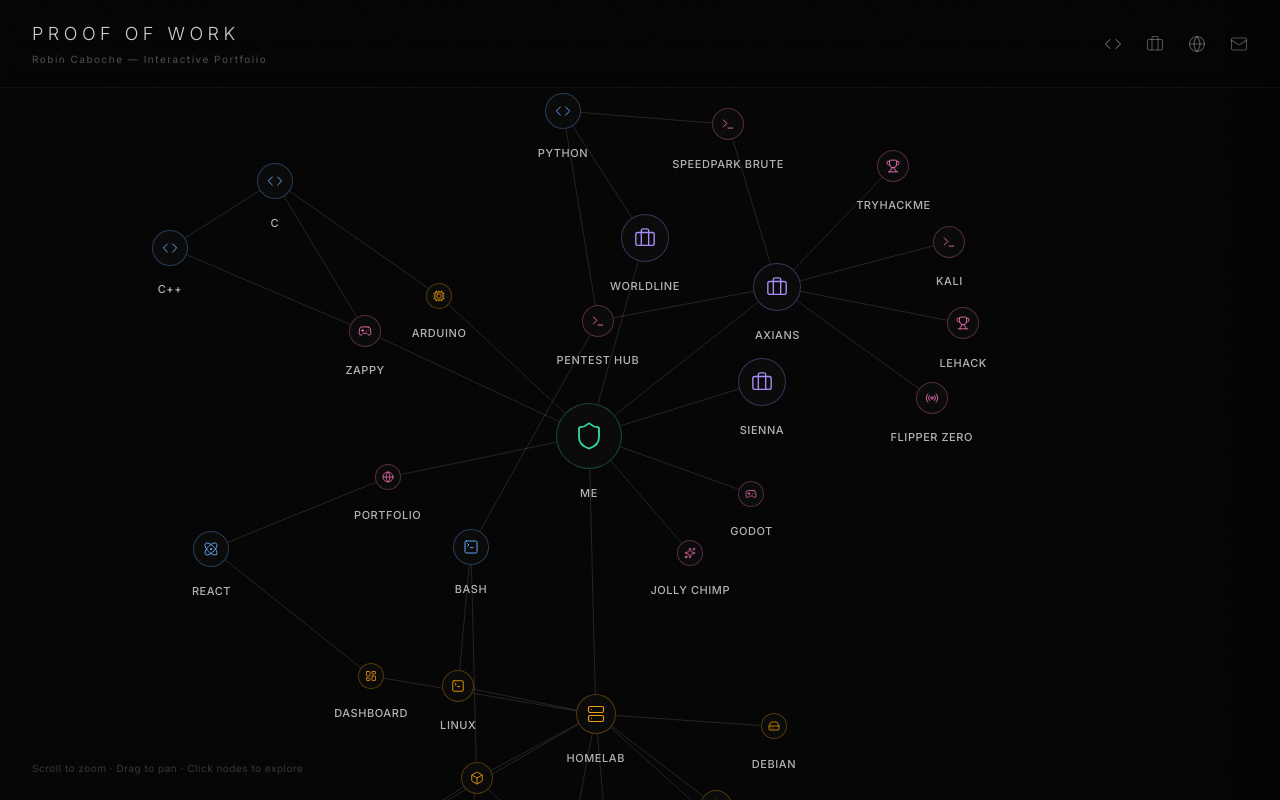
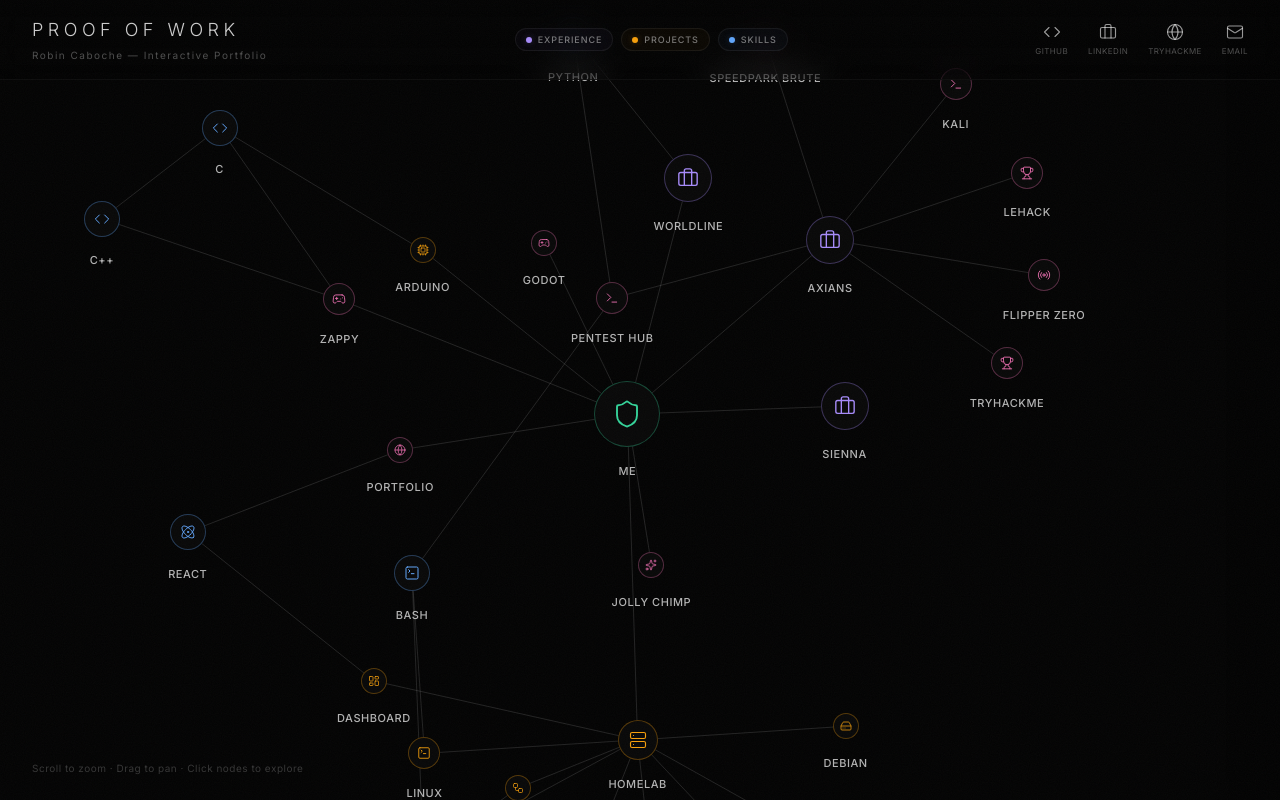
Before and after one commit to N1borg/Proof-Of-Work, a React (Vite) app: page / in a window 1280 px wide. Built offline with nearby package versions, Linux system fonts and the light colour scheme.

Commit message:
feat: category legend, color accents, glassmorphism, scrollbar, date badge, camera expand

```diff
--- a/src/App.jsx
+++ b/src/App.jsx
@@ -1,11 +1,9 @@
 import React from 'react'
 import GraphEngine from './components/GraphEngine'
-import Topbar from './components/Topbar'
 
 function App() {
   return (
     <div className="w-screen h-screen overflow-hidden bg-[#030303] text-white relative">
-      <Topbar />
 
       {/* Controls hint */}
       <div className="absolute bottom-6 left-8 z-30 pointer-events-none">
--- a/src/components/GraphEngine.jsx
+++ b/src/components/GraphEngine.jsx
@@ -3,6 +3,7 @@
 import { loadGraphData } from '../utils/markdownParser';
 import Sidebar from './Sidebar';
 import GraphNode from './GraphNode';
+import Topbar from './Topbar';
 
 export default function GraphEngine() {
   const containerRef = useRef(null);
@@ -37,9 +38,10 @@
         clusterTargets[cat] = { x: width / 2, y: height / 2 };
       } else {
         const angle = (i / cats.length) * Math.PI * 2 - Math.PI / 2;
+        const spread = Math.min(width, height) * 0.28;
         clusterTargets[cat] = {
-          x: width / 2 + Math.cos(angle) * 250,
-          y: height / 2 + Math.sin(angle) * 250,
+          x: width / 2 + Math.cos(angle) * spread,
+          y: height / 2 + Math.sin(angle) * spread,
         };
       }
     });
@@ -51,9 +53,9 @@
     });
 
     const simulation = d3.forceSimulation(graphData.nodes)
-      .force('link', d3.forceLink(graphData.links).id(d => d.id).distance(120).strength(0.4))
-      .force('charge', d3.forceManyBody().strength(-600))
-      .force('collide', d3.forceCollide().radius(d => (d.size || 14) + 16).iterations(2))
+      .force('link', d3.forceLink(graphData.links).id(d => d.id).distance(140).strength(0.35))
+      .force('charge', d3.forceManyBody().strength(-800))
+      .force('collide', d3.forceCollide().radius(d => (d.size || 14) + 22).iterations(2))
       .force('x', d3.forceX().x(d => clusterTargets[d.category]?.x || width / 2).strength(0.04))
       .force('y', d3.forceY().y(d => clusterTargets[d.category]?.y || height / 2).strength(0.04))
       .alphaDecay(0.02)
@@ -109,7 +111,7 @@
   }, [graphData]);
 
   // ── Camera focus when a node is selected ──
-  const focusOnGroup = useCallback((node) => {
+  const focusOnGroup = useCallback((node, isExpanded = false) => {
     if (!graphData || !zoomRef.current) return;
 
     const { zoom, selection } = zoomRef.current;
@@ -150,7 +152,7 @@
       savedTransformRef.current = d3.zoomTransform(selection.node());
     }
 
-    const sidebarWidth = Math.min(480, width * 0.38);
+    const sidebarWidth = isExpanded ? Math.min(900, width * 0.95) : Math.min(480, width * 0.38);
     const viewW = width - sidebarWidth;
     const viewH = height;
 
@@ -241,6 +243,24 @@
     resetCamera();
   }, [resetCamera]);
 
+  const handleSidebarExpand = useCallback((isExpanded) => {
+    if (activeNode) {
+      focusOnGroup(activeNode, isExpanded);
+    }
+  }, [activeNode, focusOnGroup]);
+
+  // Build category list for toplbar legend
+  const categoryList = useMemo(() => {
+    if (!graphData) return [];
+    const seen = new Map();
+    graphData.nodes.forEach(n => {
+      if (!seen.has(n.category)) {
+        seen.set(n.category, { name: n.category, color: n.color });
+      }
+    });
+    return Array.from(seen.values());
+  }, [graphData]);
+
   if (!graphData) return null;
 
   return (
@@ -299,7 +319,8 @@
         </div>
       </div>
 
-      <Sidebar node={activeNode} onClose={handleCloseSidebar} />
+      <Topbar categories={categoryList} />
+      <Sidebar node={activeNode} onClose={handleCloseSidebar} onExpandChange={handleSidebarExpand} />
     </>
   );
 }
--- a/src/components/Topbar.jsx
+++ b/src/components/Topbar.jsx
@@ -1,26 +1,29 @@
 import React from 'react';
-import { Code, Briefcase, Mail, Globe, Terminal } from 'lucide-react';
+import { Code, Briefcase, Mail, Globe } from 'lucide-react';
 
-export default function Topbar() {
+export default function Topbar({ categories = [] }) {
   const socialLinks = [
-    { name: 'GitHub', icon: Code, href: 'https://github.com/N1borg' },
-    { name: 'LinkedIn', icon: Briefcase, href: 'https://linkedin.com/in/robin-caboche' },
-    { name: 'TryHackMe', icon: Globe, href: 'https://tryhackme.com/p/Niborg' },
-    { name: 'Email', icon: Mail, href: 'mailto:robin.caboche@epitech.eu' },
+    { name: 'GitHub', icon: Code, href: 'https://github.com/N1borg', color: '#a78bfa' },
+    { name: 'LinkedIn', icon: Briefcase, href: 'https://linkedin.com/in/robin-caboche', color: '#60a5fa' },
+    { name: 'TryHackMe', icon: Globe, href: 'https://tryhackme.com/p/Niborg', color: '#34d399' },
+    { name: 'Email', icon: Mail, href: 'mailto:robin.caboche@epitech.eu', color: '#f472b6' },
   ];
+
+  // De-duplicate categories and filter out 'center'
+  const uniqueCategories = categories.filter(c => c.name !== 'center');
 
   return (
     <div className="absolute top-0 left-0 w-full z-30 pointer-events-auto">
       <div
-        className="w-full flex items-center justify-between px-8 py-5 border-b border-white/[0.04]"
+        className="w-full flex items-center justify-between px-8 py-4 border-b border-white/[0.04]"
         style={{
-          background: 'linear-gradient(to bottom, rgba(3,3,3,0.8), rgba(3,3,3,0))',
-          backdropFilter: 'blur(12px) saturate(1.2)',
-          WebkitBackdropFilter: 'blur(12px) saturate(1.2)',
+          background: 'linear-gradient(to bottom, rgba(3,3,3,0.85), rgba(3,3,3,0))',
+          backdropFilter: 'blur(16px) saturate(1.3)',
+          WebkitBackdropFilter: 'blur(16px) saturate(1.3)',
         }}
       >
-        {/* Branding */}
-        <div>
+        {/* Left: Branding */}
+        <div className="shrink-0">
           <h1 className="text-lg font-light tracking-[0.25em] uppercase text-white/80">
             Proof of Work
           </h1>
@@ -29,25 +32,64 @@
           </p>
         </div>
 
-        {/* Social Links */}
-        <div className="flex items-center gap-6">
+        {/* Center: Category Legend */}
+        {uniqueCategories.length > 0 && (
+          <div className="hidden md:flex items-center gap-2 flex-wrap justify-center">
+            {uniqueCategories.map((cat) => (
+              <div
+                key={cat.name}
+                className="flex items-center gap-1.5 px-2.5 py-1 rounded-full border border-white/[0.06]"
+                style={{ backgroundColor: `${cat.color}08` }}
+              >
+                <div
+                  className="w-[6px] h-[6px] rounded-full shrink-0"
+                  style={{ backgroundColor: cat.color, boxShadow: `0 0 6px ${cat.color}40` }}
+                />
+                <span className="text-[9px] uppercase tracking-[0.1em] text-white/45 font-medium">
+                  {cat.name}
+                </span>
+              </div>
+            ))}
+          </div>
+        )}
+
+        {/* Right: Social Links */}
+        <div className="flex items-center gap-5 shrink-0">
           {socialLinks.map((link) => (
             <a
               key={link.name}
               href={link.href}
               target="_blank"
               rel="noopener noreferrer"
-              className="text-white/30 hover:text-white/80 transition-colors flex items-center gap-2 group"
-              title={link.name}
+              className="flex flex-col items-center gap-1 group transition-all duration-300"
             >
-              <link.icon size={18} strokeWidth={1.5} />
-              <span className="text-[10px] uppercase tracking-wider hidden sm:block opacity-0 group-hover:opacity-100 transition-opacity absolute right-6 top-16 bg-black/60 px-3 py-1.5 rounded backdrop-blur-md border border-white/10 pointer-events-none">
+              <link.icon
+                size={18}
+                strokeWidth={1.5}
+                className="text-white/60 transition-colors duration-300"
+                style={{ color: undefined }}
+              />
+              <span className="text-[8px] uppercase tracking-wider text-white/30 group-hover:text-white/60 transition-colors duration-300">
                 {link.name}
               </span>
+              {/* Inject hover color via CSS */}
+              <style>{`
+                a:has([class*="group"]):hover .lucide,
+                .group:hover .lucide { color: inherit; }
+              `}</style>
             </a>
           ))}
         </div>
       </div>
+
+      {/* Hover color styles */}
+      <style>{`
+        ${socialLinks.map((link, i) => `
+          .flex.items-center.gap-5 > a:nth-child(${i + 1}):hover svg {
+            color: ${link.color} !important;
+          }
+        `).join('')}
+      `}</style>
     </div>
   );
 }
--- a/src/index.css
+++ b/src/index.css
@@ -66,17 +66,26 @@
    Scrollbar
    ====================== */
 .sidebar-content::-webkit-scrollbar {
-  width: 4px;
+  width: 6px;
 }
 .sidebar-content::-webkit-scrollbar-track {
-  background: transparent;
+  background: rgba(255, 255, 255, 0.02);
+  border-radius: 10px;
+  margin: 8px 0;
 }
 .sidebar-content::-webkit-scrollbar-thumb {
-  background-color: rgba(255, 255, 255, 0.12);
+  background: linear-gradient(180deg, rgba(255,255,255,0.15), rgba(255,255,255,0.08));
   border-radius: 10px;
+  border: 1px solid rgba(255,255,255,0.04);
 }
 .sidebar-content::-webkit-scrollbar-thumb:hover {
-  background-color: rgba(255, 255, 255, 0.25);
+  background: linear-gradient(180deg, rgba(255,255,255,0.3), rgba(255,255,255,0.15));
+}
+
+/* Firefox scrollbar */
+.sidebar-content {
+  scrollbar-width: thin;
+  scrollbar-color: rgba(255,255,255,0.12) transparent;
 }
 
 /* ======================
--- a/src/utils/markdownParser.js
+++ b/src/utils/markdownParser.js
@@ -69,6 +69,7 @@
       color: frontmatter.color || '#333333',
       icon: frontmatter.icon || 'Circle',
       connections: frontmatter.connections || [],
+      date: frontmatter.date || null,
       content: content,
       excerpt: frontmatter.description || extractExcerpt(content)
     });
```
Also changed, not shown: src/components/GraphNode.jsx (+26 -77 lines), src/components/Sidebar.jsx (+42 -11 lines).
